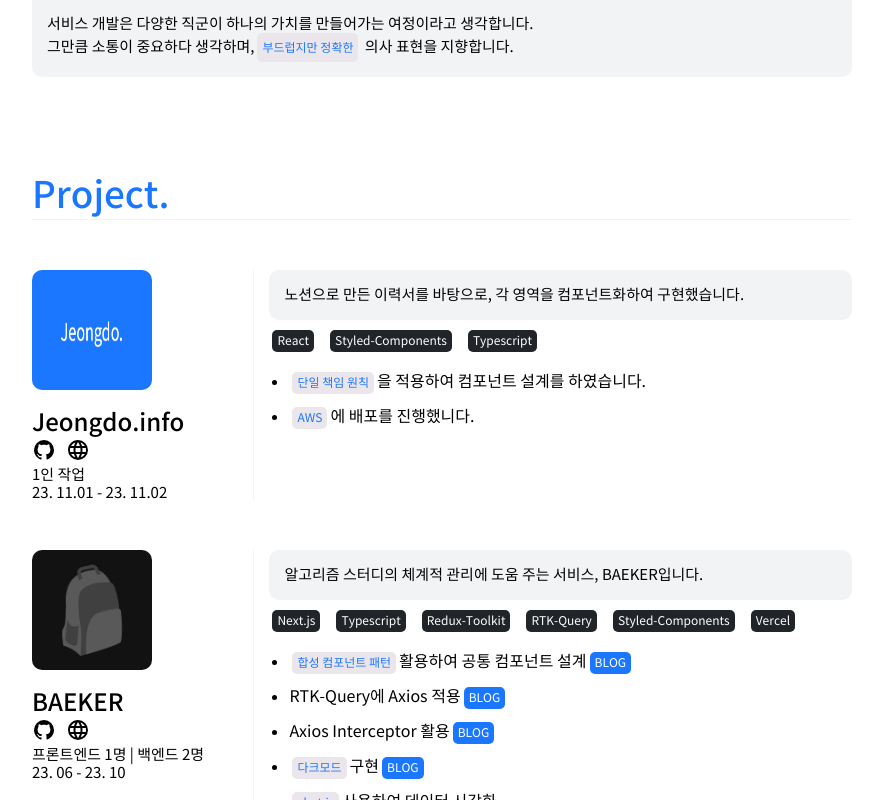
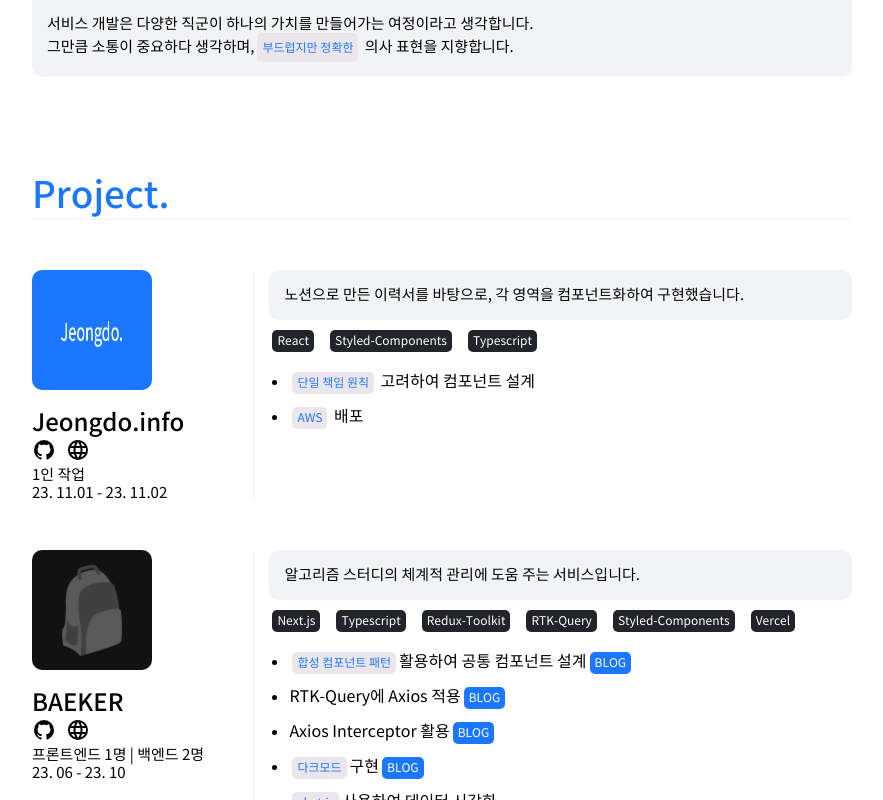
Before and after one commit to jeongdopark/jeongdo.info, a React (Vite) app in the folder jeongdo/: page / in a window 1280 px wide. Shown: the part 507-1307 px from the top of the page, without its empty margins (198-1081 px from the left). Built offline with nearby package versions, Linux system fonts and the light colour scheme.

Commit message:
chore: 오탈자 수정

```diff
--- a/jeongdo/src/input/project.tsx
+++ b/jeongdo/src/input/project.tsx
@@ -38,11 +38,11 @@ export const PROJECT_LIST: IProjectInfo[] = [
       STACK: ["React", "Styled-Components", "Typescript"],
       CONTRIBUTION: [
         <span>
-          <TagBox text="단일 책임 원칙" type="HIGHLIGHT" />을 적용하여 컴포넌트
-          설계를 하였습니다.
+          <TagBox text="단일 책임 원칙" type="HIGHLIGHT" /> 고려하여 컴포넌트
+          설계
         </span>,
         <span>
-          <TagBox text="AWS" type="HIGHLIGHT" />에 배포를 진행했니다.
+          <TagBox text="AWS" type="HIGHLIGHT" /> 배포
         </span>,
       ],
     },
@@ -58,9 +58,7 @@ export const PROJECT_LIST: IProjectInfo[] = [
   ////////////////////////////////////////////////////////////////////////////////
   {
     DESC: {
-      SUMMARY: (
-        <>알고리즘 스터디의 체계적 관리에 도움 주는 서비스, BAEKER입니다.</>
-      ),
+      SUMMARY: <>알고리즘 스터디의 체계적 관리에 도움 주는 서비스입니다.</>,
       STACK: [
         "Next.js",
         "Typescript",
```
